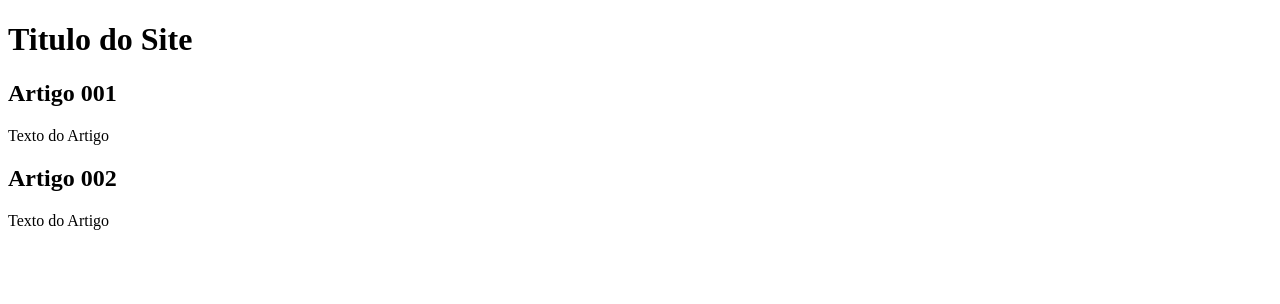
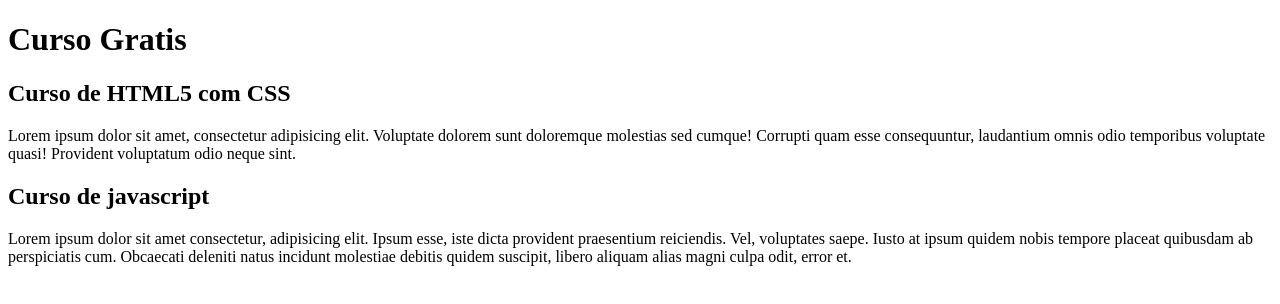
Before and after one commit to charleshgps/projeto-site-branchs, a plain HTML site: page index.html in a window 1280 px wide. Drawn offline with Linux system fonts and the light colour scheme.

Commit message:
iniciei a construção do conteudo

```diff
--- a/index.html
+++ b/index.html
@@ -11,15 +11,15 @@
 <body>
     <main>
         <header>
-            <h1>Titulo do Site</h1>
+            <h1>Curso Gratis</h1>
         </header>
         <article>
-            <h2>Artigo 001</h2>
-            <p>Texto do Artigo</p>
+            <h2>Curso de HTML5 com CSS</h2>
+            <p>Lorem ipsum dolor sit amet, consectetur adipisicing elit. Voluptate dolorem sunt doloremque molestias sed cumque! Corrupti quam esse consequuntur, laudantium omnis odio temporibus voluptate quasi! Provident voluptatum odio neque sint.</p>
         </article>
         <article>
-            <h2>Artigo 002</h2>
-            <p>Texto do Artigo</p>
+            <h2>Curso de javascript</h2>
+            <p>Lorem ipsum dolor sit amet consectetur, adipisicing elit. Ipsum esse, iste dicta provident praesentium reiciendis. Vel, voluptates saepe. Iusto at ipsum quidem nobis tempore placeat quibusdam ab perspiciatis cum. Obcaecati deleniti natus incidunt molestiae debitis quidem suscipit, libero aliquam alias magni culpa odit, error et.</p>
         </article>
     </main>
 </body>
```
